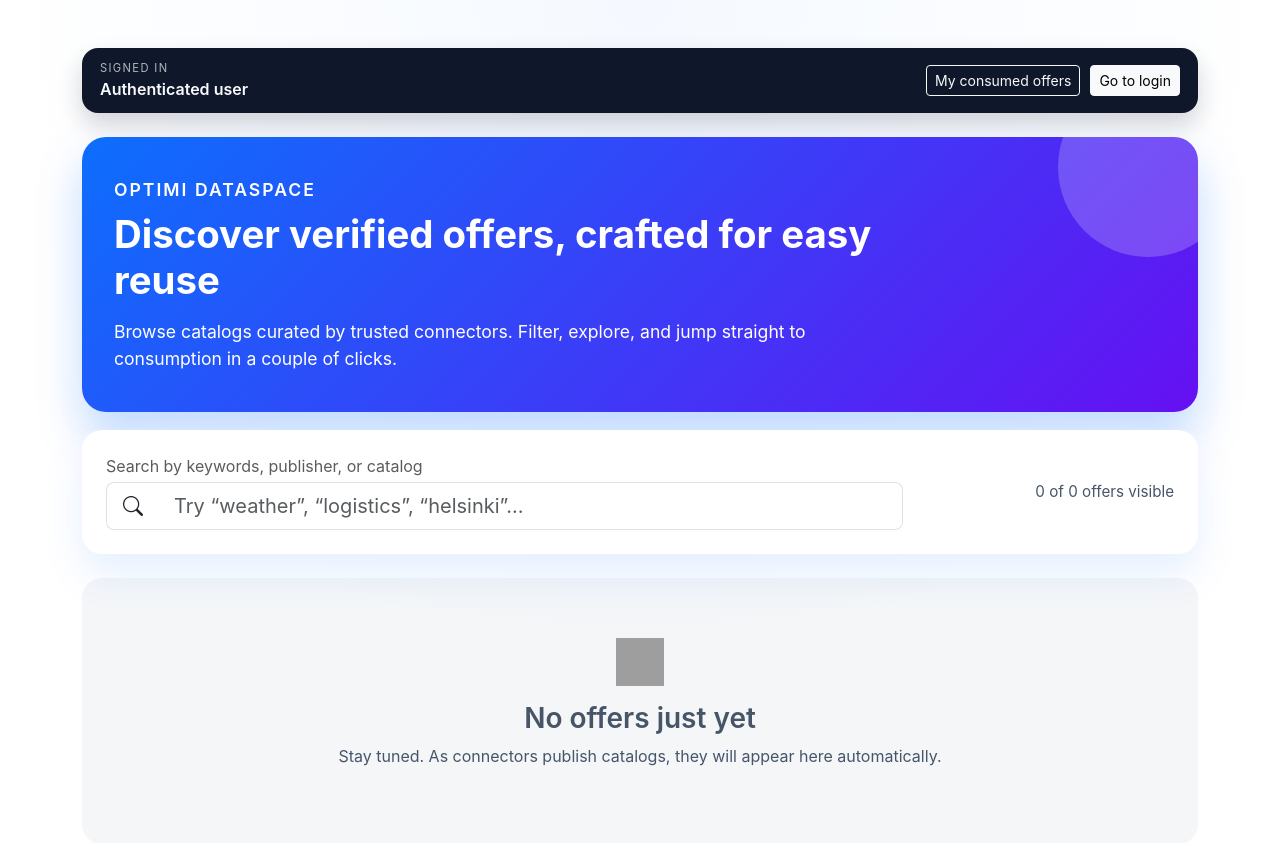
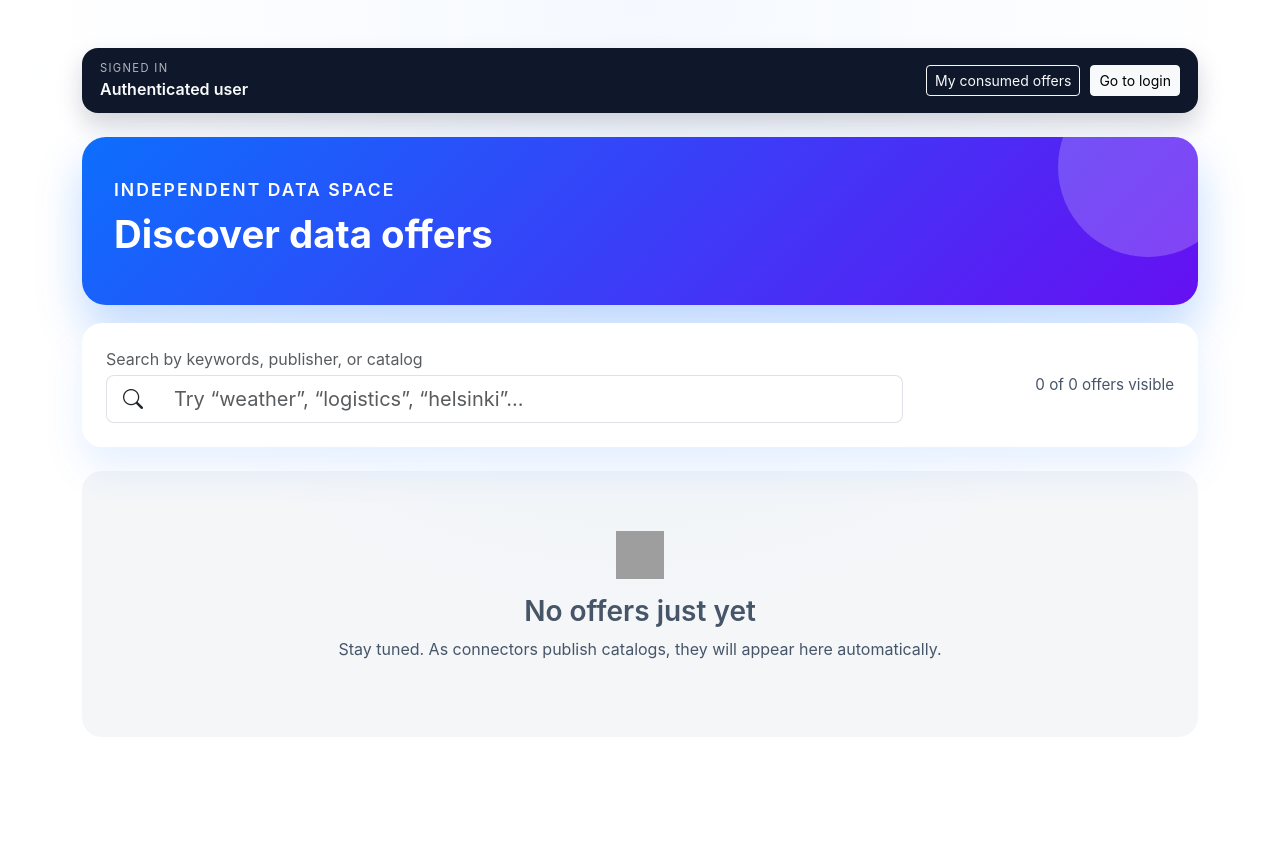
Before and after one commit to EU-OPTIMI/Consume-User-Interface-2, a Django app: template templates/consume/connector_offers.html in a window 1280 px wide. Shown: the top 843 px of the page. After the commit the page ends 659 px from the top, so only its background shows below. Run offline with Django 5.2, Linux system fonts and the light colour scheme; the template is opened without the code that fills it, so the values that code supplies are empty; grey boxes are pictures that could not be loaded.

Commit message:
Independent changes

```diff
--- a/templates/consume/connector_offers.html
+++ b/templates/consume/connector_offers.html
@@ -176,9 +176,9 @@
         <section class="hero mb-5">
             <div class="row align-items-center">
                 <div class="col-lg-9">
-                    <p class="text-uppercase fw-semibold mb-2" style="letter-spacing: 2px;">Optimi Dataspace</p>
-                    <h1>Discover verified offers, crafted for easy reuse</h1>
-                    <p class="mt-3">Browse catalogs curated by trusted connectors. Filter, explore, and jump straight to consumption in a couple of clicks.</p>
+                    <p class="text-uppercase fw-semibold mb-2" style="letter-spacing: 2px;">INDEPENDENT Data Space</p>
+                    <h1>Discover data offers</h1>
+                    <!--<p class="mt-3">Browse catalogs curated by trusted connectors. Filter, explore, and jump straight to consumption in a couple of clicks.</p> -->
                 </div>
             </div>
         </section>
```
